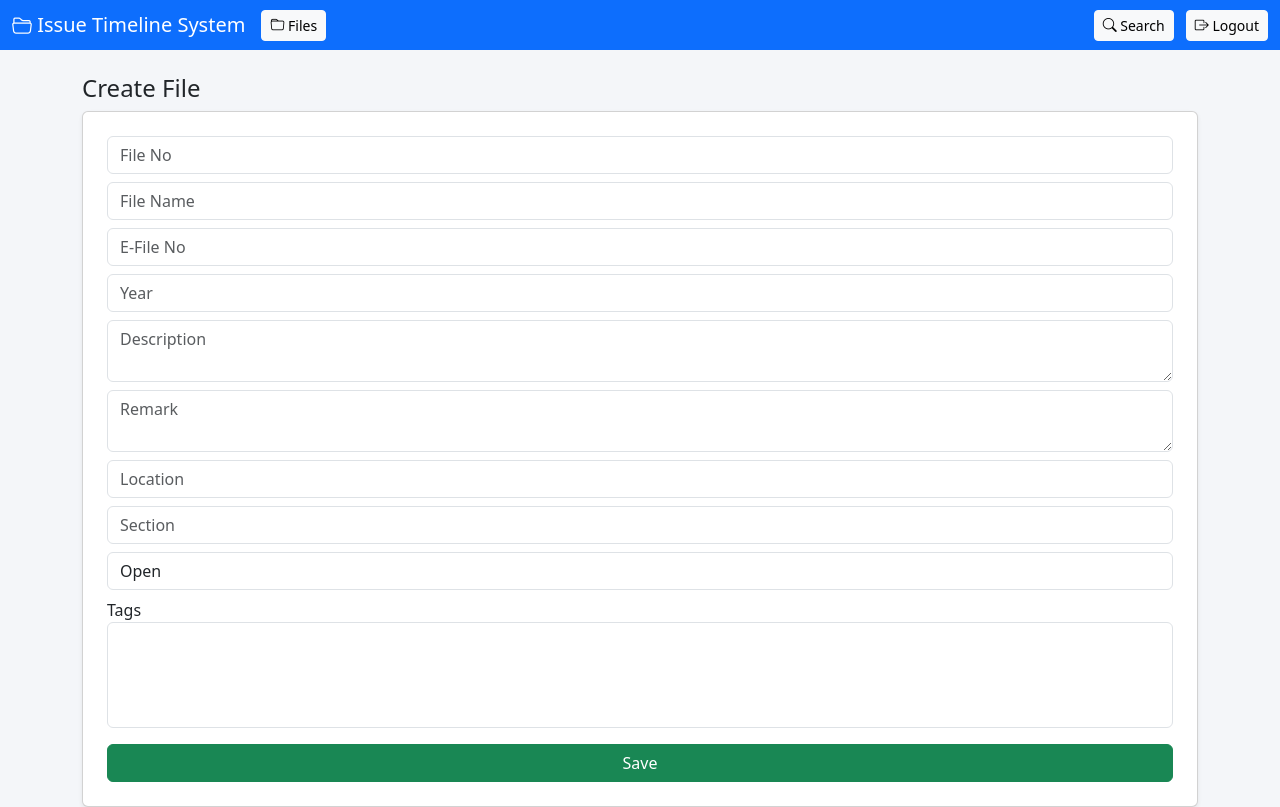
After one commit to sangeetsharma2023/OfficeIssueSystem, a Django app: page /files/add/ in a window 1280 px wide. The commit adds this page. Run offline with Django 5.2, Linux system fonts and the light colour scheme; the visitor is signed in with stand-in values (Sample User, id 1); data that the repository does not hold is empty.

Commit message:
Added file module, linked files to issues and events, implemented event edit/delete, improved compact issue view with details

```diff
--- a/issues/admin.py
+++ b/issues/admin.py
@@ -1,7 +1,9 @@
+from .models import Issue, Event, Reference, Tag, File, FileTag
 from django.contrib import admin
-from .models import Issue, Event, Reference, Tag
 
 admin.site.register(Issue)
 admin.site.register(Event)
 admin.site.register(Reference)
 admin.site.register(Tag)
+admin.site.register(File)
+admin.site.register(FileTag)
--- /dev/null
+++ b/issues/templates/issues/add_file.html
@@ -0,0 +1,36 @@
+{% extends "issues/base.html" %}
+{% block content %}
+
+<h4>Create File</h4>
+<form method="post" class="card p-4 bg-white shadow-sm">
+{% csrf_token %}
+
+<input name="file_no" placeholder="File No" class="form-control mb-2">
+<input name="name" placeholder="File Name" class="form-control mb-2">
+<input name="efile_no" placeholder="E-File No" class="form-control mb-2">
+<input name="year" placeholder="Year" class="form-control mb-2">
+
+<textarea name="description" placeholder="Description" class="form-control mb-2"></textarea>
+<textarea name="remark" placeholder="Remark" class="form-control mb-2"></textarea>
+
+<input name="physical_location" placeholder="Location" class="form-control mb-2">
+<input name="section" placeholder="Section" class="form-control mb-2">
+
+<select name="status" class="form-control mb-2">
+    <option>Open</option>
+    <option>Closed</option>
+    <option>Archived</option>
+</select>
+
+<label>Tags</label>
+<select name="tags" multiple class="form-control mb-3">
+{% for t in tags %}
+    <option value="{{ t.id }}">{{ t.name }}</option>
+{% endfor %}
+</select>
+
+<button class="btn btn-success">Save</button>
+
+</form>
+
+{% endblock %}
--- a/issues/templates/issues/base.html
+++ b/issues/templates/issues/base.html
@@ -34,14 +34,32 @@
 
 <nav class="navbar navbar-dark bg-primary">
   <div class="container-fluid">
-    <span class="navbar-brand mb-0 h1">
-        <i class="bi bi-folder2-open"></i> Issue Timeline System
-    </span>
-    <a class="btn btn-light btn-sm me-2" href="/search/">
-        <i class="bi bi-search"></i> Search
-    </a>
 
-    <a class="btn btn-light btn-sm" href="/logout/">Logout</a>
+    <!-- Left side -->
+    <div class="d-flex align-items-center">
+
+        <a href="{% url 'issue_list' %}" class="navbar-brand mb-0 h1 text-decoration-none">
+            <i class="bi bi-folder2-open"></i> Issue Timeline System
+        </a>
+        <a class="btn btn-light btn-sm me-2" href="{% url 'file_list' %}">
+            <i class="bi bi-folder"></i> Files
+        </a>
+
+
+
+    </div>
+
+    <!-- Right side -->
+    <div>
+        <a class="btn btn-light btn-sm me-2" href="{% url 'global_search' %}">
+            <i class="bi bi-search"></i> Search
+        </a>
+
+        <a class="btn btn-light btn-sm" href="{% url 'logout' %}">
+            <i class="bi bi-box-arrow-right"></i> Logout
+        </a>
+    </div>
+
   </div>
 </nav>
 
--- a/issues/urls.py
+++ b/issues/urls.py
@@ -5,11 +5,20 @@ urlpatterns = [
     path('', views.issue_list, name='issue_list'),
     path('issue/<int:pk>/', views.issue_compact, name='issue_detail'),
     path('issue/<int:pk>/full/', views.issue_detail_full, name='issue_detail_full'),
+    path('issue/<int:pk>/edit/', views.edit_issue, name='edit_issue'),
+    path('issue/<int:pk>/delete/', views.delete_issue, name='delete_issue'),
 
     path('issue/<int:pk>/add-event/', views.add_event, name='add_event'),
     path('add/', views.add_issue, name='add_issue'),
     path('issue/<int:pk>/print/', views.print_issue, name='print_issue'),
     path('search/', views.global_search, name='global_search'),
 
+    path('files/', views.file_list, name='file_list'),
+    path('files/add/', views.add_file, name='add_file'),
+    path('files/<int:pk>/edit/', views.edit_file, name='edit_file'),
+    path('files/<int:pk>/delete/', views.delete_file, name='delete_file'),
+
+    path('event/<int:pk>/edit/', views.edit_event, name='edit_event'),
+    path('event/<int:pk>/delete/', views.delete_event, name='delete_event'),
 
 ]
--- a/issues/views.py
+++ b/issues/views.py
@@ -1,5 +1,5 @@
 from django.shortcuts import render, get_object_or_404, redirect
-from .models import Issue, Event, Reference
+from .models import Issue, Event, Reference, File, FileTag, Tag
 from django.contrib.auth.decorators import login_required
 from django.utils import timezone
 from django.contrib.auth import authenticate, login, logout
@@ -65,13 +65,15 @@ def add_event(request, pk):
     issue = get_object_or_404(Issue, pk=pk)
 
     if request.method == 'POST':
+        file_id = request.POST.get('file')
+
         event = Event.objects.create(
             issue=issue,
+            file=File.objects.get(id=file_id) if file_id else None,
             event_date=request.POST.get('event_date'),
             event_type=request.POST.get('event_type'),
             short_note=request.POST.get('short_note'),
             detailed_note=request.POST.get('detailed_note'),
-            file_name=request.POST.get('file_name'),
             letter_no=request.POST.get('letter_no'),
             sender=request.POST.get('sender'),
             sender_address=request.POST.get('sender_address'),
@@ -89,22 +91,69 @@ def add_event(request, pk):
 
         return redirect('issue_detail', pk=issue.pk)
 
-    return render(request, 'issues/add_event.html', {'issue': issue})
+    return render(request, 'issues/add_event.html', {
+        'issue': issue,
+        'files': issue.files.all()   # 🔥 important
+    })
 
 
 @login_required
 def add_issue(request):
+    files = File.objects.all()
+
     if request.method == 'POST':
-        Issue.objects.create(
+        issue = Issue.objects.create(
             title=request.POST.get('title'),
             description=request.POST.get('description'),
             priority=request.POST.get('priority'),
             created_by=request.user
         )
+
+        # 🔥 assign selected files
+        selected_files = request.POST.getlist('files')
+        if selected_files:
+            issue.files.set(selected_files)
+
         return redirect('issue_list')
 
-    return render(request, 'issues/add_issue.html')
+    return render(request, 'issues/add_issue.html', {
+        'files': files
+    })
 
+
+@login_required
+def edit_issue(request, pk):
+    issue = get_object_or_404(Issue, pk=pk)
+    files = File.objects.all()
+
+    if request.method == 'POST':
+        issue.title = request.POST.get('title')
+        issue.description = request.POST.get('description')
+        issue.priority = request.POST.get('priority')
+        issue.status = request.POST.get('status')
+        issue.save()
+
+        # update files
+        selected_files = request.POST.getlist('files')
+        issue.files.set(selected_files)
+
+        return redirect('issue_detail', pk=issue.pk)
+
+    return render(request, 'issues/edit_issue.html', {
+        'issue': issue,
+        'files': files
+    })
+
+
+@login_required
+def delete_issue(request, pk):
+    issue = get_object_or_404(Issue, pk=pk)
+
+    if request.method == 'POST':
+        issue.delete()
+        return redirect('issue_list')
+
+    return render(request, 'issues/delete_issue.html', {'issue': issue})
 
 def user_login(request):
     error = ""
@@ -178,3 +227,135 @@ def global_search(request):
         'issue_results': issue_results,
         'event_results': event_results
     })
+
+
+@login_required
+def file_list(request):
+    files = File.objects.all().order_by('-created_at')
+    return render(request, 'issues/file_list.html', {'files': files})
+
+
+@login_required
+def add_file(request):
+    tags = FileTag.objects.all()
+
+    if request.method == 'POST':
+        file = File.objects.create(
+            file_no=request.POST.get('file_no'),
+            name=request.POST.get('name'),
+            efile_no=request.POST.get('efile_no'),
+            year=request.POST.get('year') or None,
+            description=request.POST.get('description'),
+            remark=request.POST.get('remark'),
+            physical_location=request.POST.get('physical_location'),
+            section=request.POST.get('section'),
+            status=request.POST.get('status'),
+            open_date=request.POST.get('open_date') or None,
+            close_date=request.POST.get('close_date') or None,
+        )
+
+        selected_tags = request.POST.getlist('tags')
+        if selected_tags:
+            file.tags.set(selected_tags)
+
+        return redirect('file_list')
+
+    return render(request, 'issues/add_file.html', {'tags': tags})
+
+
+@login_required
+def edit_file(request, pk):
+    file = get_object_or_404(File, pk=pk)
+    tags = FileTag.objects.all()
+
+    if request.method == 'POST':
+        file.file_no = request.POST.get('file_no')
+        file.name = request.POST.get('name')
+        file.efile_no = request.POST.get('efile_no')
+        file.year = request.POST.get('year') or None
+        file.description = request.POST.get('description')
+        file.remark = request.POST.get('remark')
+        file.physical_location = request.POST.get('physical_location')
+        file.section = request.POST.get('section')
+        file.status = request.POST.get('status')
+        file.open_date = request.POST.get('open_date') or None
+        file.close_date = request.POST.get('close_date') or None
+        file.save()
+
+        selected_tags = request.POST.getlist('tags')
+        file.tags.set(selected_tags)
+
+        return redirect('file_list')
+
+    return render(request, 'issues/edit_file.html', {
+        'file': file,
+        'tags': tags
+    })
+
+
+@login_required
+def delete_file(request, pk):
+    file = get_object_or_404(File, pk=pk)
+
+    if request.method == 'POST':
+        file.delete()
+        return redirect('file_list')
+
+    return render(request, 'issues/delete_file.html', {'file': file})
+
+
+@login_required
+def edit_event(request, pk):
+    event = get_object_or_404(Event, pk=pk)
+    issue = event.issue
+
+    # only files linked to issue
+    files = issue.files.all()
+
+    if request.method == 'POST':
+        event.event_date = request.POST.get('event_date')
+        event.event_type = request.POST.get('event_type')
+        event.short_note = request.POST.get('short_note')
+        event.detailed_note = request.POST.get('detailed_note')
+        event.letter_no = request.POST.get('letter_no')
+        event.sender = request.POST.get('sender')
+        event.sender_address = request.POST.get('sender_address')
+
+        file_id = request.POST.get('file')
+        event.file = File.objects.get(id=file_id) if file_id else None
+
+        event.save()
+
+        # update references
+        event.references.all().delete()
+        refs = request.POST.get('references')
+        if refs:
+            for r in refs.split(','):
+                r = r.strip()
+                if '/' in r:
+                    t, v = r.split('/')
+                    Reference.objects.create(
+                        event=event,
+                        ref_type=t.strip().upper(),
+                        ref_value=v.strip()
+                    )
+
+        return redirect('issue_detail', pk=issue.pk)
+
+    return render(request, 'issues/edit_event.html', {
+        'event': event,
+        'issue': issue,
+        'files': files
+    })
+
+
+@login_required
+def delete_event(request, pk):
+    event = get_object_or_404(Event, pk=pk)
+    issue_pk = event.issue.pk
+
+    if request.method == 'POST':
+        event.delete()
+        return redirect('issue_detail', pk=issue_pk)
+
+    return render(request, 'issues/delete_event.html', {'event': event})
```
Also changed, not shown: issues/models.py (+46 -2 lines), issues/templates/issues/add_event.html (+10 -2 lines), issues/templates/issues/add_issue.html (+11 -0 lines), issues/templates/issues/delete_event.html (added, +21 -0 lines), issues/templates/issues/delete_file.html (added, +15 -0 lines), issues/templates/issues/delete_issue.html (added, +26 -0 lines), issues/templates/issues/edit_event.html (added, +45 -0 lines), issues/templates/issues/edit_file.html (added, +36 -0 lines), issues/templates/issues/edit_issue.html (added, +39 -0 lines), issues/templates/issues/file_list.html (added, +44 -0 lines), issues/templates/issues/issue_compact.html (+73 -2 lines), issues/migrations/0003_file_filetag_issue_files_file_tags.py (added), issues/migrations/0004_remove_event_file_name_event_file.py (added).
